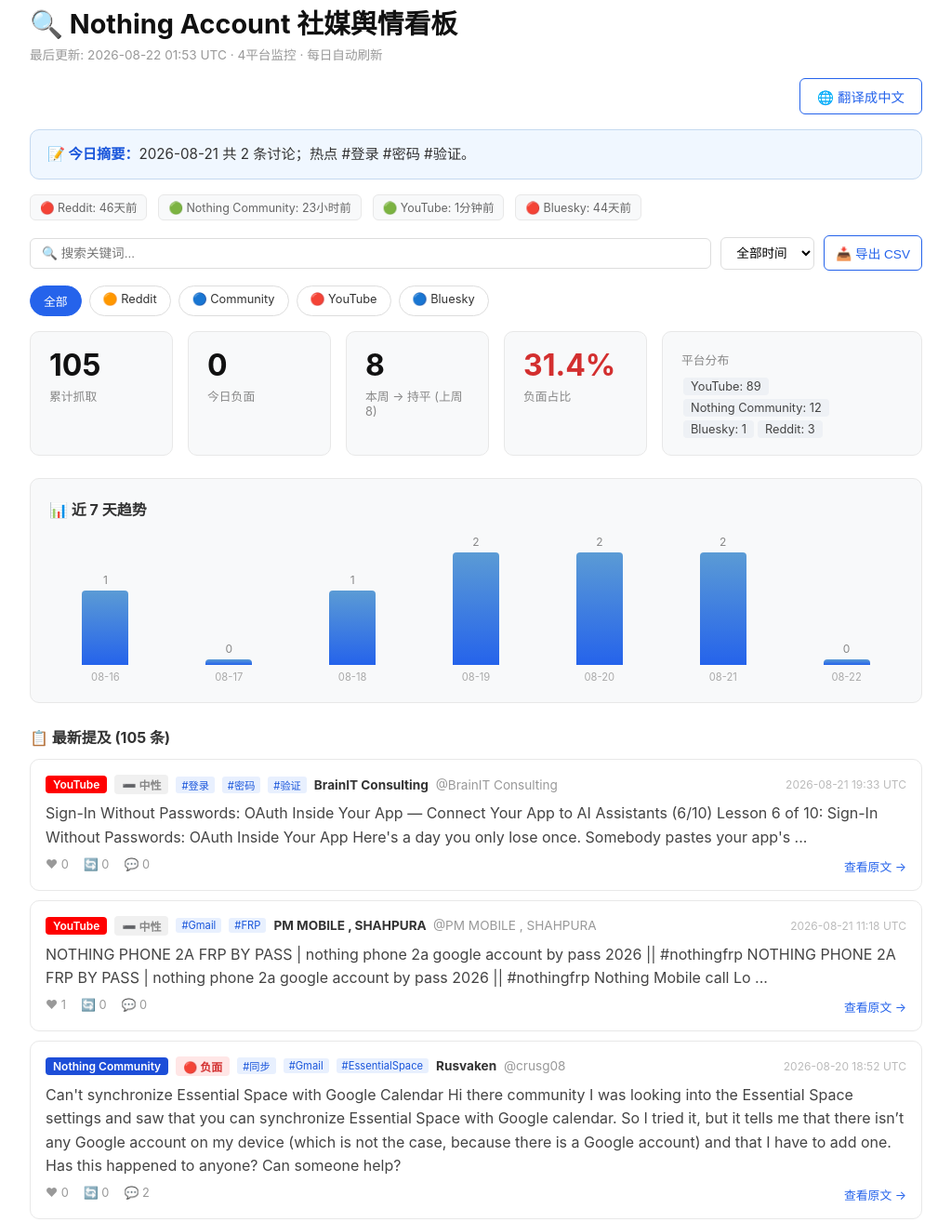
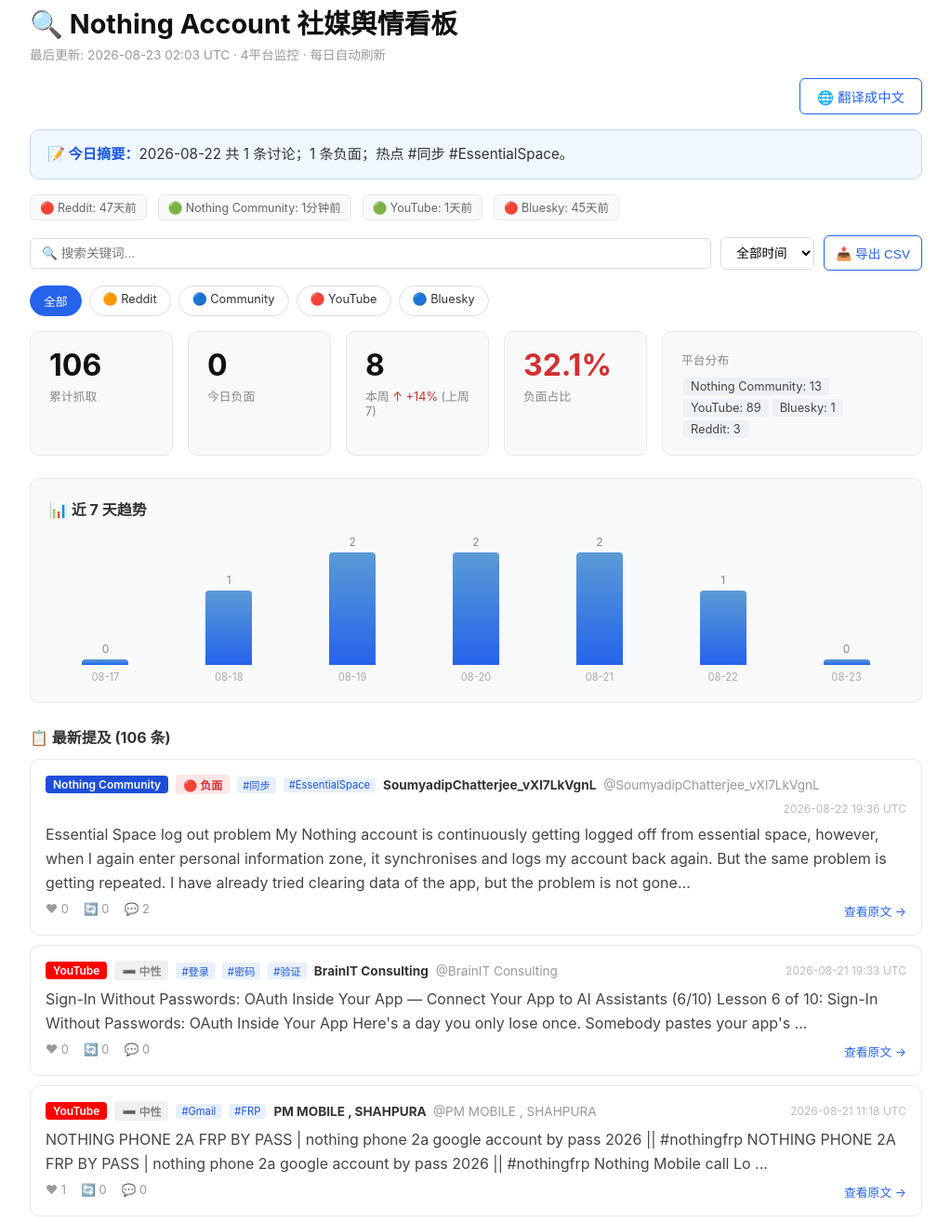
Before and after one commit to janeyan-a11y/nothing-account-monitor, a plain HTML site: page index.html in a window 1280 px wide. Shown: the part 21-1335 px from the top of the page at 93% size, without its empty margins (128-1151 px from the left). Drawn offline with Linux system fonts and the light colour scheme.

Commit message:
Auto: daily social monitor update [skip ci] 4dd146adb019508ac5568a2bdaafafe3a7074d47

```diff
--- a/index.html
+++ b/index.html
@@ -74,10 +74,10 @@
 <body>
 <div class="container">
 <h1>🔍 Nothing Account 社媒舆情看板</h1>
-<div class="subtitle">最后更新: 2026-08-22 01:53 UTC · 4平台监控 · 每日自动刷新</div>
+<div class="subtitle">最后更新: 2026-08-23 02:03 UTC · 4平台监控 · 每日自动刷新</div>
 <div class="translate-bar"><button class="btn-translate" id="btnTranslate" onclick="toggleTranslate()">🌐 翻译成中文</button></div>
-<div class="daily-summary"><strong>📝 今日摘要：</strong>2026-08-21 共 2 条讨论；热点 #登录 #密码 #验证。</div>
-<div class="status-bar"><span class="status-chip">🔴 Reddit: 46天前</span><span class="status-chip">🟢 Nothing Community: 23小时前</span><span class="status-chip">🟢 YouTube: 1分钟前</span><span class="status-chip">🔴 Bluesky: 44天前</span></div>
+<div class="daily-summary"><strong>📝 今日摘要：</strong>2026-08-22 共 1 条讨论；1 条负面；热点 #同步 #EssentialSpace。</div>
+<div class="status-bar"><span class="status-chip">🔴 Reddit: 47天前</span><span class="status-chip">🟢 Nothing Community: 1分钟前</span><span class="status-chip">🟢 YouTube: 1天前</span><span class="status-chip">🔴 Bluesky: 45天前</span></div>
 <div class="toolbar">
   <input type="text" id="searchInput" placeholder="🔍 搜索关键词..." oninput="applyFilters()">
   <select id="timeFilter" onchange="applyFilters()"><option value="all">全部时间</option><option value="7">近 7 天</option><option value="30">近 30 天</option><option value="1">今天</option></select>
@@ -92,16 +92,31 @@
 </div>
 
 <div class="stats-grid">
-  <div class="stat-card"><div class="number">105</div><div class="label">累计抓取</div></div>
+  <div class="stat-card"><div class="number">106</div><div class="label">累计抓取</div></div>
   <div class="stat-card"><div class="number">0</div><div class="label">今日负面</div></div>
-  <div class="stat-card"><div class="number">8</div><div class="label">本周 <span class="">→ 持平</span> (上周 8)</div></div>
-  <div class="stat-card"><div class="number" style="color:#d32f2f">31.4%</div><div class="label">负面占比</div></div>
-  <div class="stat-card" style="flex:2;min-width:280px;"><div class="label" style="margin-top:4px;">平台分布</div><div style="margin-top:8px;"><span class="stat-chip pfilter" data-p="YouTube" onclick="filterPlatform('YouTube')">YouTube: 89</span><span class="stat-chip pfilter" data-p="Nothing Community" onclick="filterPlatform('Nothing Community')">Nothing Community: 12</span><span class="stat-chip pfilter" data-p="Bluesky" onclick="filterPlatform('Bluesky')">Bluesky: 1</span><span class="stat-chip pfilter" data-p="Reddit" onclick="filterPlatform('Reddit')">Reddit: 3</span></div></div>
-</div>
-<div class="trend-section"><h3>📊 近 7 天趋势</h3><div class="bar-chart"><div class="bar-col"><div class="bar-value">1</div><div class="bar-fill" style="height:50%"></div><div class="bar-label">08-16</div></div><div class="bar-col"><div class="bar-value">0</div><div class="bar-fill" style="height:4%"></div><div class="bar-label">08-17</div></div><div class="bar-col"><div class="bar-value">1</div><div class="bar-fill" style="height:50%"></div><div class="bar-label">08-18</div></div><div class="bar-col"><div class="bar-value">2</div><div class="bar-fill" style="height:100%"></div><div class="bar-label">08-19</div></div><div class="bar-col"><div class="bar-value">2</div><div class="bar-fill" style="height:100%"></div><div class="bar-label">08-20</div></div><div class="bar-col"><div class="bar-value">2</div><div class="bar-fill" style="height:100%"></div><div class="bar-label">08-21</div></div><div class="bar-col"><div class="bar-value">0</div><div class="bar-fill" style="height:4%"></div><div class="bar-label">08-22</div></div></div></div>
+  <div class="stat-card"><div class="number">8</div><div class="label">本周 <span class="trend-up">↑ +14%</span> (上周 7)</div></div>
+  <div class="stat-card"><div class="number" style="color:#d32f2f">32.1%</div><div class="label">负面占比</div></div>
+  <div class="stat-card" style="flex:2;min-width:280px;"><div class="label" style="margin-top:4px;">平台分布</div><div style="margin-top:8px;"><span class="stat-chip pfilter" data-p="Nothing Community" onclick="filterPlatform('Nothing Community')">Nothing Community: 13</span><span class="stat-chip pfilter" data-p="YouTube" onclick="filterPlatform('YouTube')">YouTube: 89</span><span class="stat-chip pfilter" data-p="Bluesky" onclick="filterPlatform('Bluesky')">Bluesky: 1</span><span class="stat-chip pfilter" data-p="Reddit" onclick="filterPlatform('Reddit')">Reddit: 3</span></div></div>
+</div>
+<div class="trend-section"><h3>📊 近 7 天趋势</h3><div class="bar-chart"><div class="bar-col"><div class="bar-value">0</div><div class="bar-fill" style="height:4%"></div><div class="bar-label">08-17</div></div><div class="bar-col"><div class="bar-value">1</div><div class="bar-fill" style="height:50%"></div><div class="bar-label">08-18</div></div><div class="bar-col"><div class="bar-value">2</div><div class="bar-fill" style="height:100%"></div><div class="bar-label">08-19</div></div><div class="bar-col"><div class="bar-value">2</div><div class="bar-fill" style="height:100%"></div><div class="bar-label">08-20</div></div><div class="bar-col"><div class="bar-value">2</div><div class="bar-fill" style="height:100%"></div><div class="bar-label">08-21</div></div><div class="bar-col"><div class="bar-value">1</div><div class="bar-fill" style="height:50%"></div><div class="bar-label">08-22</div></div><div class="bar-col"><div class="bar-value">0</div><div class="bar-fill" style="height:4%"></div><div class="bar-label">08-23</div></div></div></div>
 <div class="mentions-section">
-  <h3>📋 最新提及 (<span id="mentionCount">105</span> 条)</h3>
-  <div class="mention-card" data-platform="YouTube" data-sentiment="neutral" data-date="2026-08-21" data-tags="#登录 #密码 #验证">
+  <h3>📋 最新提及 (<span id="mentionCount">106</span> 条)</h3>
+  <div class="mention-card" data-platform="Nothing Community" data-sentiment="negative" data-date="2026-08-22" data-tags="#同步 #EssentialSpace">
+  <div class="mention-header">
+    <span class="platform-badge platform-community">Nothing Community</span>
+    <span class="sent-badge sent-negative">🔴 负面</span> <span class="topic-tag">#同步</span><span class="topic-tag">#EssentialSpace</span>
+    <span class="author"><strong>SoumyadipChatterjee_vXl7LkVgnL</strong> <span class="username">@SoumyadipChatterjee_vXl7LkVgnL</span></span>
+    <span class="time">2026-08-22 19:36 UTC</span>
+  </div>
+  <div class="mention-text">Essential Space log out problem
+
+My Nothing account is continuously getting logged off from essential space, however, when I again enter personal information zone, it synchronises and logs my account back again. But the same problem is getting repeated. I have already tried clearing data of the app, but the problem is not gone…</div>
+  <div class="mention-footer">
+    <span>❤ 0</span><span>🔄 0</span><span>💬 2</span>
+    <a href="https://nothing.community/d/61663-61663-essential-space-log-out-problem" target="_blank" class="source-link">查看原文 →</a>
+  </div>
+</div>
+<div class="mention-card" data-platform="YouTube" data-sentiment="neutral" data-date="2026-08-21" data-tags="#登录 #密码 #验证">
   <div class="mention-header">
     <span class="platform-badge platform-youtube">YouTube</span>
     <span class="sent-badge sent-neutral">➖ 中性</span> <span class="topic-tag">#登录</span><span class="topic-tag">#密码</span><span class="topic-tag">#验证</span>
```
